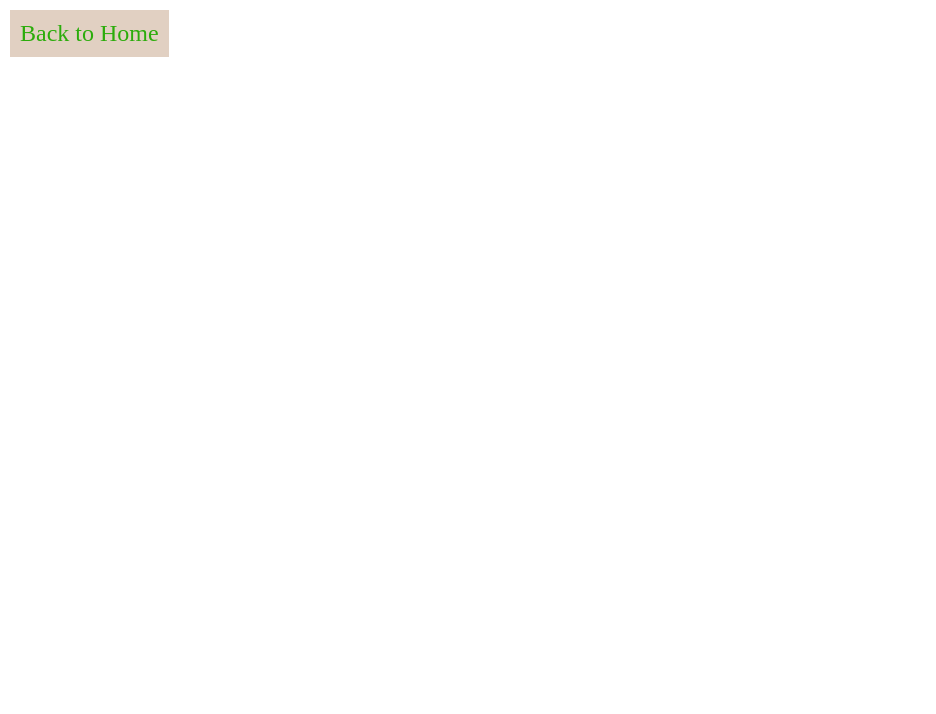
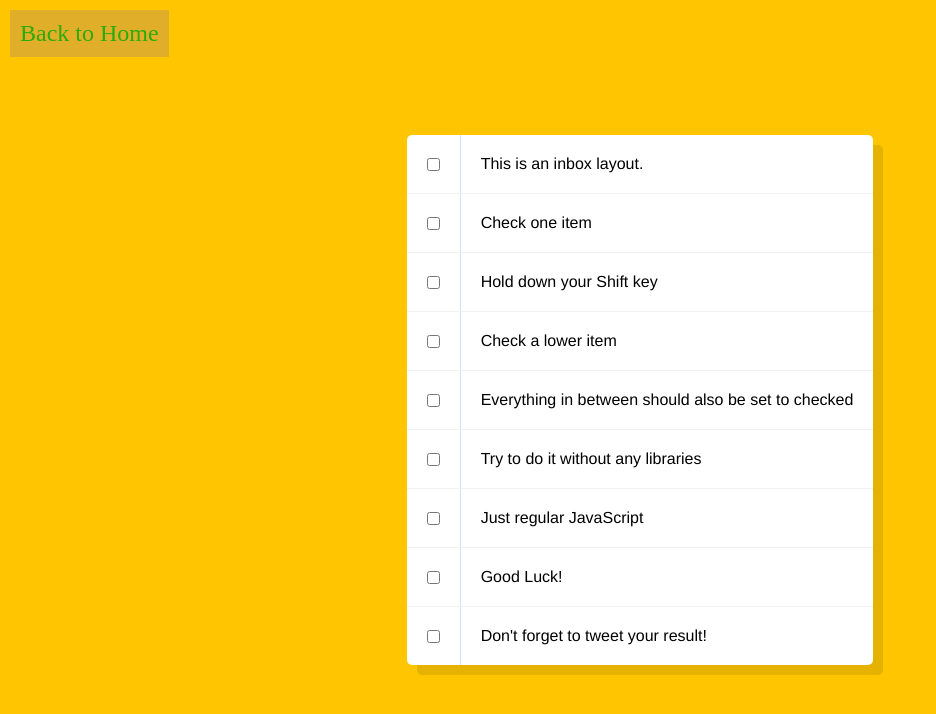
Before and after one commit to Mugilan-Codes/javascript-30, a plain HTML site: page exercises/10-hold-shift-and-check-checkboxes/index.html in a window 1280 px wide. Shown: the whole page, without its empty margins (0-936 px from the left). Drawn offline with Linux system fonts and the light colour scheme; files whose address does not match are found by name.

Commit message:
Hold Shift

```diff
--- a/exercises/10-hold-shift-and-check-checkboxes/css/style.css
+++ b/exercises/10-hold-shift-and-check-checkboxes/css/style.css
@@ -0,0 +1,45 @@
+.wrapper {
+  min-height: 100%;
+  width: 100%;
+  display: flex;
+  justify-content: center;
+  align-items: center;
+  background: #ffc600;
+}
+
+.inbox {
+  background: white;
+  /* max-width: 400px; */
+  border-radius: 5px;
+  box-shadow: 10px 10px 0 rgba(0, 0, 0, 0.1);
+}
+
+.item {
+  display: flex;
+  align-items: center;
+  border-bottom: 1px solid #f1f1f1;
+}
+
+.item:last-child {
+  border-bottom: 0;
+}
+
+input:checked + p {
+  background: #f9f9f9;
+  text-decoration: line-through;
+}
+
+input[type='checkbox'] {
+  margin: 20px;
+}
+
+p {
+  margin: 0;
+  padding: 20px;
+  transition: background 0.2s;
+  flex: 1;
+  font-family: 'helvetica neue';
+  font-size: 1rem;
+  font-weight: 200;
+  border-left: 1px solid #d1e2ff;
+}
--- a/exercises/10-hold-shift-and-check-checkboxes/index.html
+++ b/exercises/10-hold-shift-and-check-checkboxes/index.html
@@ -17,6 +17,47 @@
   <body>
     <a class="back-home" href="../../index.html">Back to Home</a>
 
+    <div class="wrapper">
+      <div class="inbox">
+        <div class="item">
+          <input type="checkbox" />
+          <p>This is an inbox layout.</p>
+        </div>
+        <div class="item">
+          <input type="checkbox" />
+          <p>Check one item</p>
+        </div>
+        <div class="item">
+          <input type="checkbox" />
+          <p>Hold down your Shift key</p>
+        </div>
+        <div class="item">
+          <input type="checkbox" />
+          <p>Check a lower item</p>
+        </div>
+        <div class="item">
+          <input type="checkbox" />
+          <p>Everything in between should also be set to checked</p>
+        </div>
+        <div class="item">
+          <input type="checkbox" />
+          <p>Try to do it without any libraries</p>
+        </div>
+        <div class="item">
+          <input type="checkbox" />
+          <p>Just regular JavaScript</p>
+        </div>
+        <div class="item">
+          <input type="checkbox" />
+          <p>Good Luck!</p>
+        </div>
+        <div class="item">
+          <input type="checkbox" />
+          <p>Don't forget to tweet your result!</p>
+        </div>
+      </div>
+    </div>
+
     <script src="js/script.js"></script>
   </body>
 </html>
--- a/exercises/10-hold-shift-and-check-checkboxes/js/script.js
+++ b/exercises/10-hold-shift-and-check-checkboxes/js/script.js
@@ -0,0 +1,23 @@
+const checkboxes = document.querySelectorAll(".inbox input[type='checkbox']");
+
+let lastChecked;
+
+function handleCheck(e) {
+  let inBetween = false;
+
+  if (e.shiftKey && this.checked) {
+    checkboxes.forEach((checkbox) => {
+      if (checkbox === this || checkbox === lastChecked) {
+        inBetween = !inBetween;
+      }
+
+      inBetween && (checkbox.checked = true);
+    });
+  }
+
+  lastChecked = this;
+}
+
+checkboxes.forEach((checkbox) =>
+  checkbox.addEventListener('click', handleCheck)
+);
```
Also changed, not shown: exercises/10-hold-shift-and-check-checkboxes/README.md (added).
